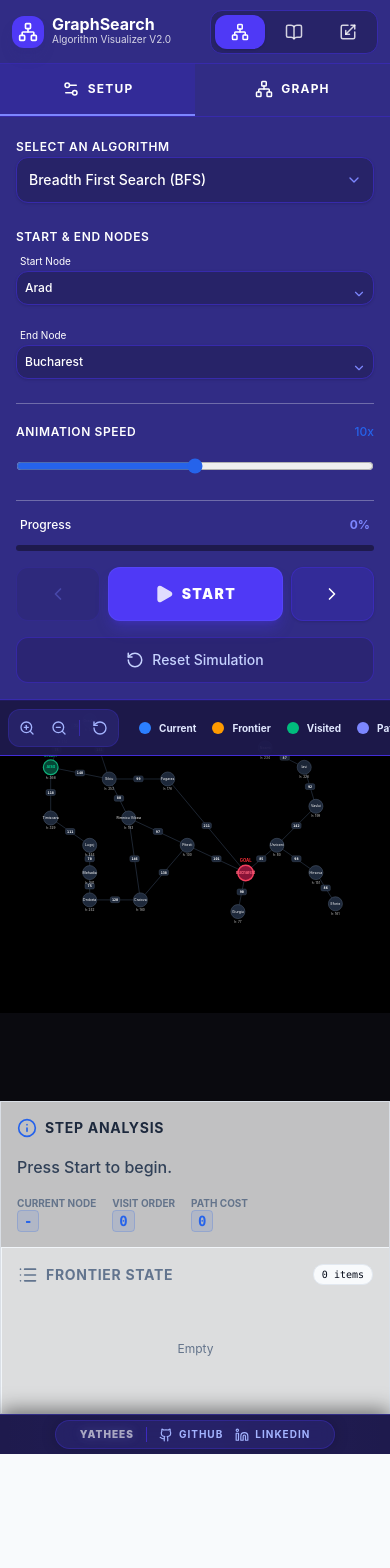
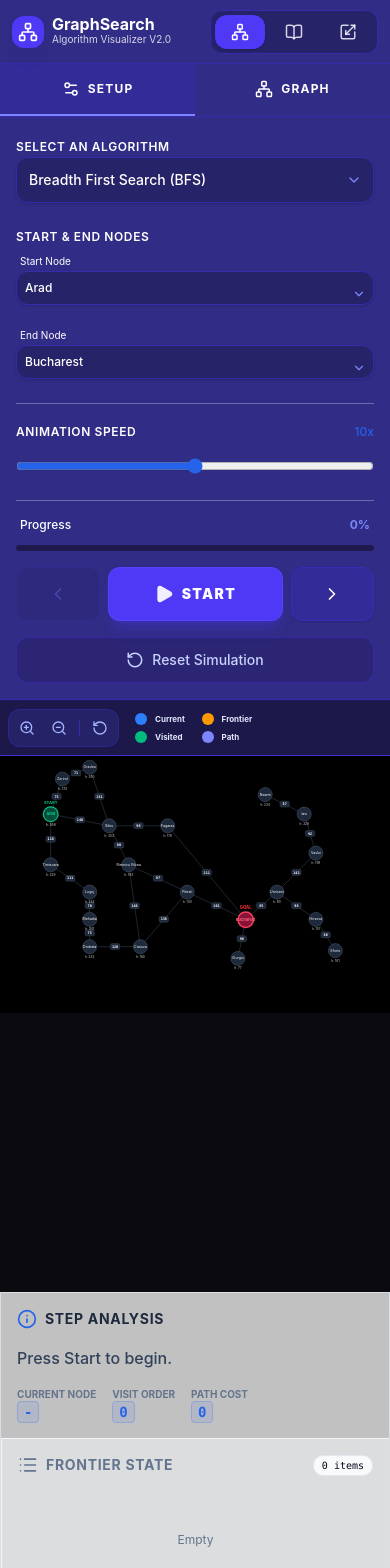
Before and after one commit to yathees173/Visualizer, a React (Vite) app: page / in a window 390 px wide. Shown: the top 1568 px of the page. Before the commit the page ends 1454 px from the top, so only its background shows below. Built offline with nearby package versions, Linux system fonts and the light colour scheme.

Commit message:
style: fix responsive layout issues in visualizer legend and graph area

```diff
--- a/src/App.jsx
+++ b/src/App.jsx
@@ -36,7 +36,7 @@ function App() {
             <div className="flex-1 relative flex flex-col min-w-0 bg-[#0a0a0f] lg:rounded-tl-3xl shadow-[-10px_0_30px_rgba(0,0,0,0.5)] border-t lg:border-l border-indigo-800/50 lg:overflow-hidden z-10">
               {activeTab === 'visualizer' && (
                 <>
-                  <div className="flex-1 relative overflow-hidden h-[50vh] lg:h-auto min-h-[400px]">
+                  <div className="flex-1 relative overflow-hidden min-h-[70vh] lg:min-h-0 h-auto">
                     <Visualizer />
                   </div>
                   <TracePanel />
--- a/src/components/Visualizer.jsx
+++ b/src/components/Visualizer.jsx
@@ -7,7 +7,7 @@ import { Maximize2, Minimize2, MousePointer2, Move, ZoomIn, ZoomOut, RotateCcw }
 const Visualizer = () => {
   const { graph, updateNodePosition, startNode, endNode } = useGraph();
   const { currentStep } = useAlgorithm();
-  const [viewBox, setViewBox] = useState({ x: -80, y: -20, width: 1000, height: 800 });
+  const [viewBox, setViewBox] = useState({ x: -80, y: -140, width: 1000, height: 800 });
   const [zoom, setZoom] = useState(1);
   const [isDragging, setIsDragging] = useState(false);
   const [draggedNode, setDraggedNode] = useState(null);
@@ -89,15 +89,15 @@ const Visualizer = () => {
   return (
     <div id="visualizer-container" className="w-full h-full relative cursor-grab active:cursor-grabbing select-none overflow-hidden grid-bg">
       <div className="absolute top-0 left-0 z-10 w-full lg:w-auto">
-         <div className="flex flex-row lg:flex-col p-2 lg:p-3 gap-4 lg:gap-2 bg-indigo-950/95 lg:bg-indigo-950 border-b lg:border-r lg:border-b border-indigo-700 shadow-xl rounded-none lg:rounded-br-2xl text-indigo-100 items-center lg:items-stretch overflow-x-auto">
+         <div className="flex flex-row lg:flex-col p-2 lg:p-3 gap-3 lg:gap-2 bg-indigo-950/95 lg:bg-indigo-950 border-b lg:border-r lg:border-b border-indigo-700 shadow-xl rounded-none lg:rounded-br-2xl text-indigo-100 items-center lg:items-stretch flex-nowrap justify-start lg:justify-center overflow-x-auto no-scrollbar">
             <div className="flex flex-row items-center gap-1 bg-indigo-900/50 p-1 rounded-lg border border-indigo-800/50 shrink-0">
               <button onClick={() => setZoom(z => Math.min(z * 1.2, 3))} className="p-1.5 hover:bg-indigo-700 hover:text-white rounded transition-colors text-indigo-300" title="Zoom In"><ZoomIn size={16} /></button>
               <button onClick={() => setZoom(z => Math.max(z / 1.2, 0.5))} className="p-1.5 hover:bg-indigo-700 hover:text-white rounded transition-colors text-indigo-300" title="Zoom Out"><ZoomOut size={16} /></button>
               <div className="w-px h-4 bg-indigo-800 mx-0.5"></div>
-              <button onClick={() => { setViewBox({ x: -80, y: -20, width: 1000, height: 800 }); setZoom(1); }} className="p-1.5 hover:bg-indigo-700 hover:text-white rounded transition-colors text-indigo-300" title="Reset View"><RotateCcw size={16} /></button>
+              <button onClick={() => { setViewBox({ x: -80, y: -140, width: 1000, height: 800 }); setZoom(1); }} className="p-1.5 hover:bg-indigo-700 hover:text-white rounded transition-colors text-indigo-300" title="Reset View"><RotateCcw size={16} /></button>
             </div>
 
-            <div className="flex flex-row lg:flex-col gap-4 lg:gap-2 text-[10px] font-bold px-1 shrink-0">
+            <div className="grid grid-cols-2 min-[400px]:flex min-[400px]:flex-row lg:flex-col gap-x-4 min-[400px]:gap-x-3 gap-y-1.5 lg:gap-2 text-[8px] min-[400px]:text-[10px] font-bold px-1 shrink-0 whitespace-nowrap">
                <LegendItem color="bg-blue-500" label="Current" />
                <LegendItem color="bg-amber-500" label="Frontier" />
                <LegendItem color="bg-emerald-500" label="Visited" />
--- a/src/index.css
+++ b/src/index.css
@@ -91,6 +91,14 @@
   background: rgb(156 163 175 / 0.3);
 }
 
+.no-scrollbar::-webkit-scrollbar {
+  display: none;
+}
+.no-scrollbar {
+  -ms-overflow-style: none;
+  scrollbar-width: none;
+}
+
 /* Node Animations */
 @keyframes nodePulse {
   0% { transform: scale(1); box-shadow: 0 0 0 0 rgba(59, 130, 246, 0.7); }
```
